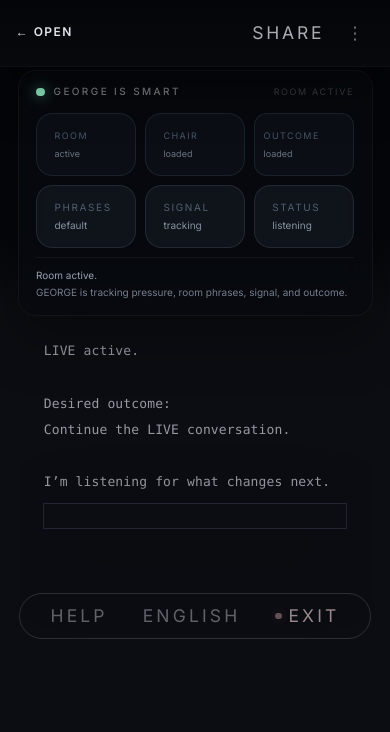
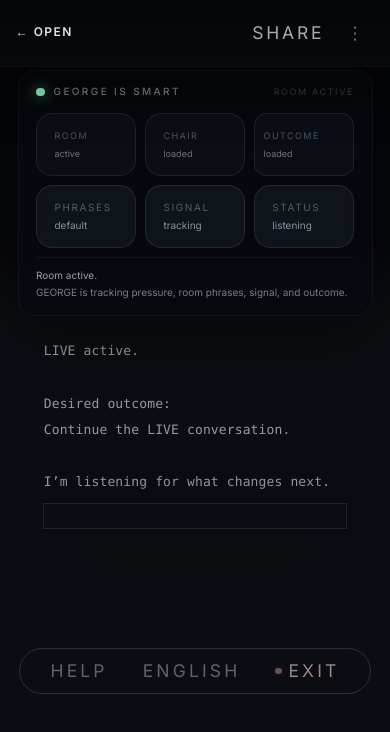
Before and after one commit to LesKemVal/ai-clarity, a Next.js app: page /george/live in a window 390 px wide. Shown: the top 732 px of the page. Built offline with nearby package versions, Linux system fonts and the light colour scheme.

Commit message:
Tighten GEORGE mobile bottom control stack

```diff
--- a/app/george/GeorgeSurfaceFix.module.css
+++ b/app/george/GeorgeSurfaceFix.module.css
@@ -5,17 +5,16 @@
 
 @media (max-width: 767px) {
   .georgeSurfaceFixScope {
-    padding-bottom: 260px;
+    padding-bottom: 220px;
   }
 
   /* Normal GEORGE has two fixed bottom systems: utility rail and composer.
-     Keep the rail above the composer so it never sits behind the input shell. */
+     Keep the rail above the composer, but close enough to feel like one control stack. */
   .georgeSurfaceFixScope :global(.fixed.bottom-\[88px\]) {
-    bottom: 205px !important;
+    bottom: 150px !important;
   }
 
-  /* Do not force the normal composer textarea tall. LIVE's cursor works because
-     its text line is simple; normal mode should not inherit a fake tall textarea. */
+  /* LIVE's cursor works because its text line is simple; preserve that baseline. */
   .georgeSurfaceFixScope :global(textarea) {
     line-height: 24px !important;
   }
```
